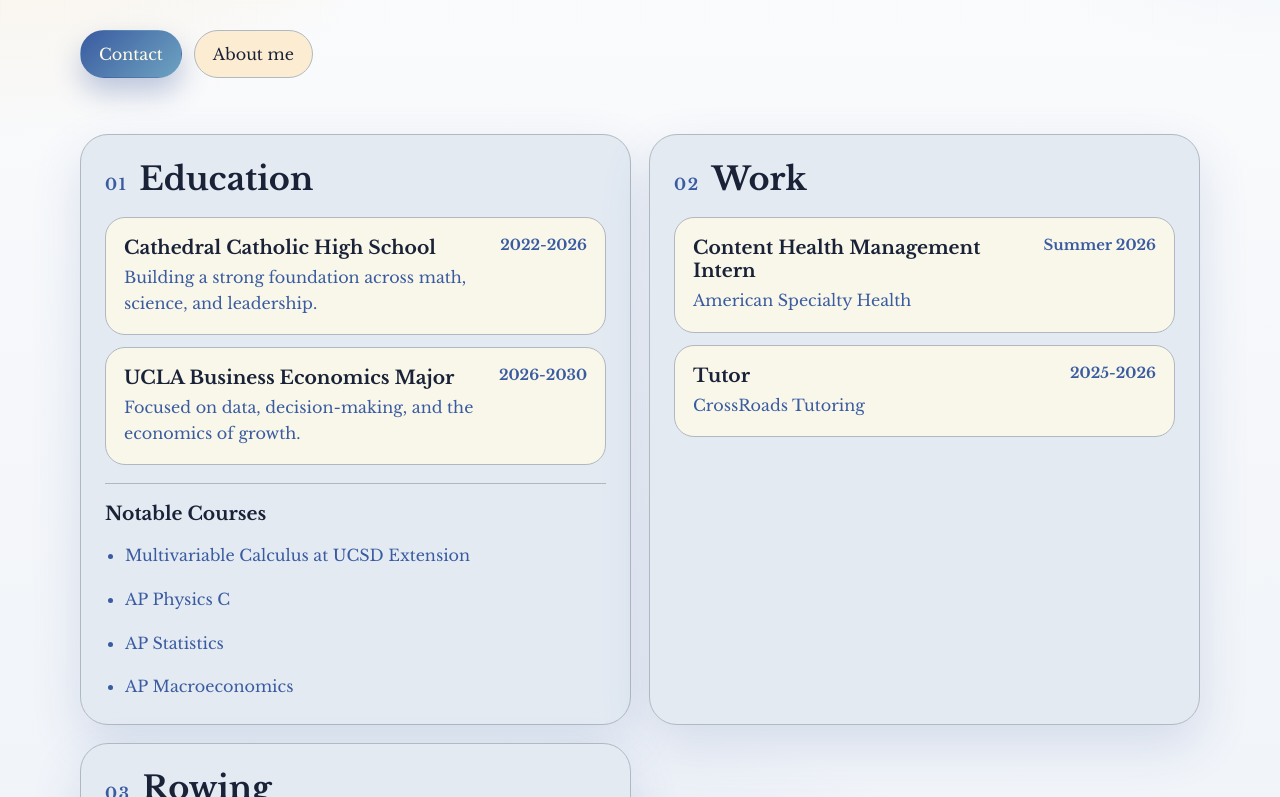
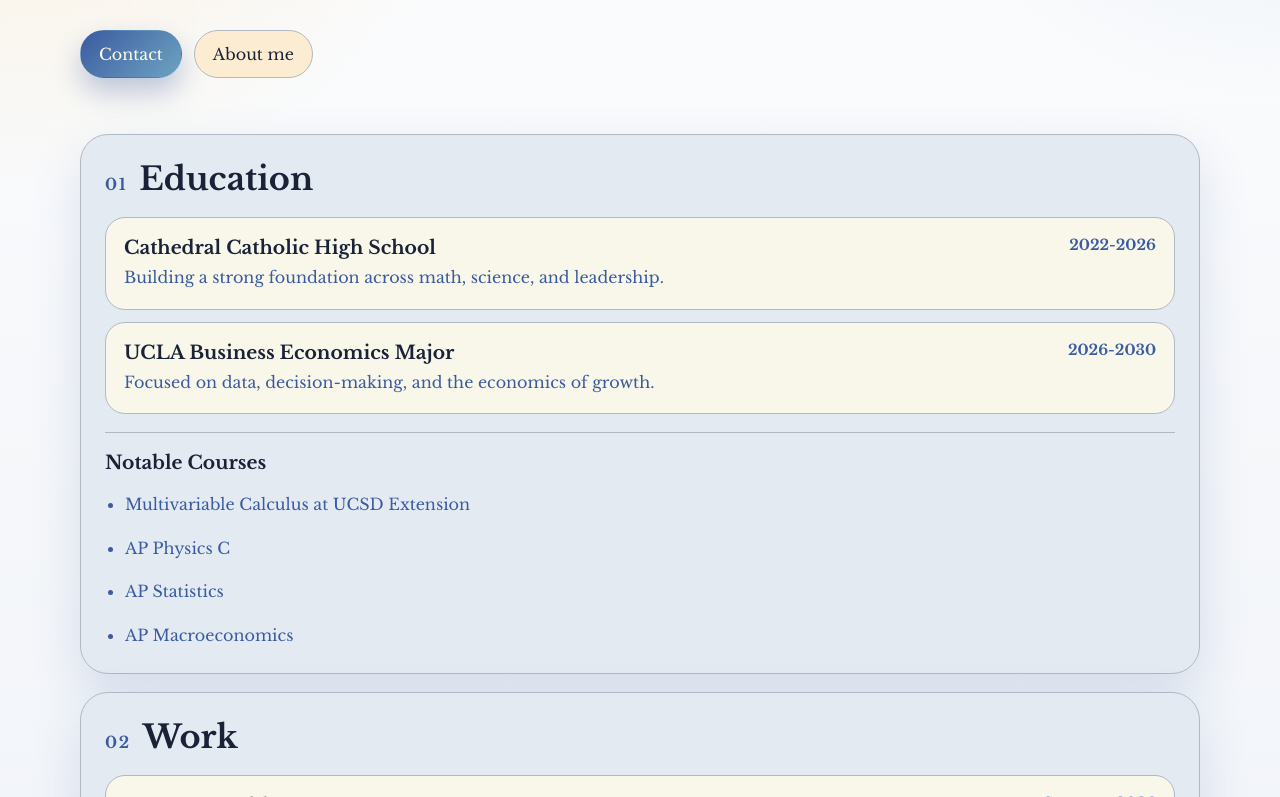
Before and after one commit to enzojbernardo/Portfolio, a React (Vite) app: page / in a window 1280 px wide. Shown: the part 403-1200 px from the top of the page. Built offline with nearby package versions, Linux system fonts and the light colour scheme.

Commit message:
Edited layout of sections

```diff
--- a/src/index.css
+++ b/src/index.css
@@ -318,7 +318,7 @@ a {
 }
 
 .panel {
-  grid-column: span 6;
+  grid-column: span 12;
   padding: 24px;
   border: 1px solid var(--border);
   border-radius: 28px;
```
